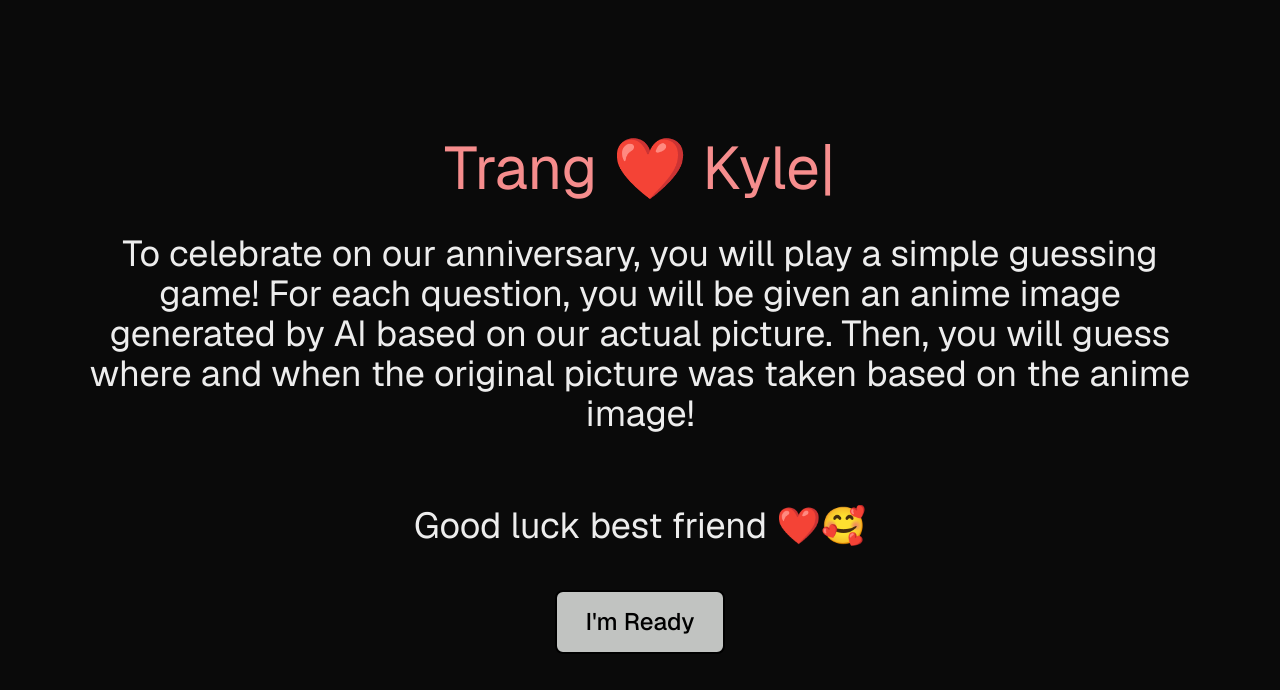
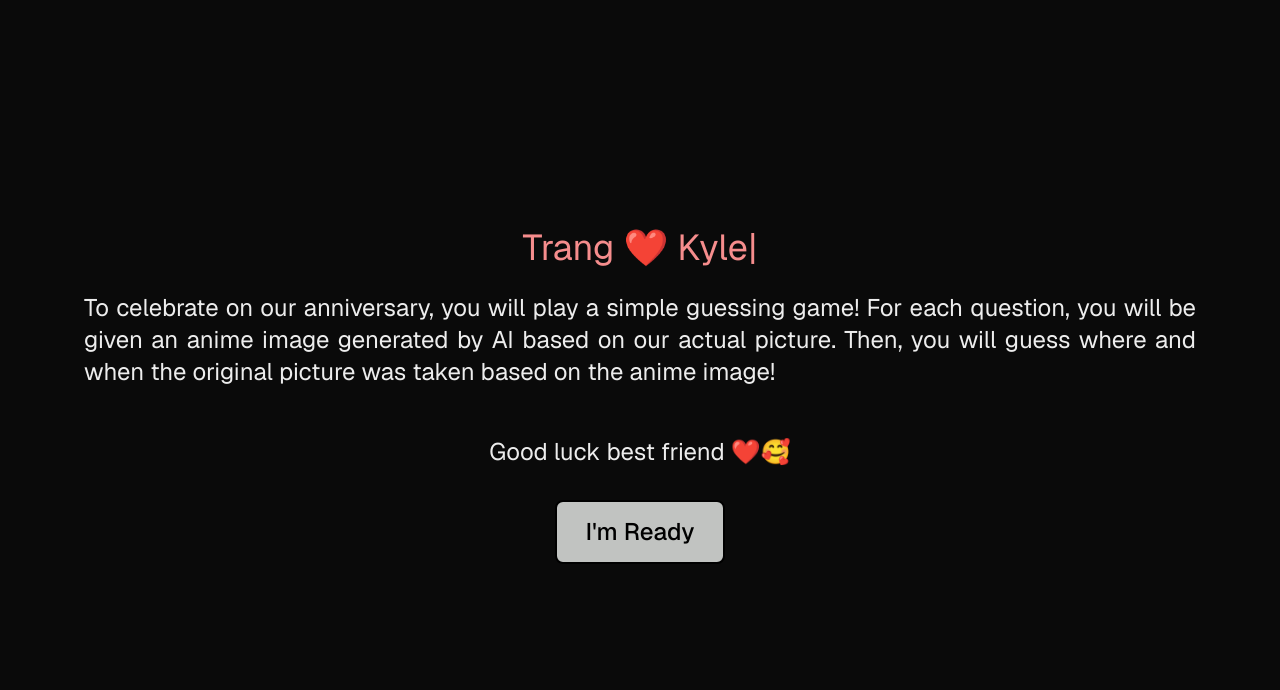
Before and after one commit to ttdo19/anniversary-2025, a Next.js app: page / in a window 1280 px wide. Shown: the top 690 px of the page. Built offline with nearby package versions, Linux system fonts and the light colour scheme.

Commit message:
Fix the font

```diff
--- a/src/app/page.tsx
+++ b/src/app/page.tsx
@@ -10,11 +10,11 @@ export default function Home() {
   const variants = Variants;
 
   return (
-    <motion.div className="h-screen flex flex-col items-center justify-center text-center p-[1.25em] mx-[5%] font-[family-name:var(--font-geist-sans)]"
+    <motion.div className="h-screen flex flex-col items-center justify-center text-justify p-[1.25em] mx-[5%] font-[family-name:var(--font-geist-sans)]"
       variants={variants}
       initial='initial'
       animate='visible'>
-      <div className="text-4xl max-sm:text-2xl min-lg:text-6xl" style={{color:textColor}}>
+      <div className="text-4xl max-sm:text-2xl min-2xl:text-6xl" style={{color:textColor}}>
       <TypeAnimation
         preRenderFirstString={true}
         sequence={[
@@ -32,10 +32,10 @@ export default function Home() {
         repeat={Infinity}
       />
       </div>
-      <h1 className="text-2xl max-sm:text-lg min-lg:text-4xl my-[1em]">
+      <h1 className="text-2xl max-sm:text-lg min-2xl:text-4xl my-[1em]">
         To celebrate on our anniversary, you will play a simple guessing game! For each question, you will be given an anime image generated by AI based on our actual picture. Then, you will guess where and when the original picture was taken based on the anime image!
       </h1>
-      <h1 className="text-2xl max-sm:text-lg min-lg:text-4xl my-[1em]">
+      <h1 className="text-2xl max-sm:text-lg min-2xl:text-4xl my-[1em]">
         Good luck best friend ❤️🥰
       </h1>
       <Link href="/questions" className="max-sm:text-lg text-2xl rounded-[8px] border-solid border-[2px] m-[0.5rem] border-black px-[1.2em] py-[0.6em] font-medium bg-[#C1C3C1] cursor-pointer text-black hover:bg-[#1A97DB] hover:text-white">
--- a/src/app/questions/question.tsx
+++ b/src/app/questions/question.tsx
@@ -55,14 +55,14 @@ export default function Question({animeImage, answerImage, question, possibleAns
                     />
                 </div>
 
-                <div className="flex flex-col flex-wrap justify-center w-[50vw] max-sm:w-[80vw] text-2xl max-sm:text-lg min-lg:text-4xl">
+                <div className="flex flex-col flex-wrap justify-center w-[50vw] max-sm:w-[80vw] text-2xl max-sm:text-lg min-2xl:text-4xl">
                     <h2>{question}</h2>
-                    <div className="flex flex-row flex-wrap justify-center text-lg max-sm:text-sm min-lg:text-2xl">
+                    <div className="flex flex-row flex-wrap justify-center text-lg max-sm:text-sm min-2xl:text-2xl">
                         {possibleAnswers.map((ans) => {
                             return <button
                             key={ans.id}
                             onClick={()=> handleClick(ans.id)}
-                            className="rounded-[8px] border-solid w-[300px] min-lg:w-[400px] border-[2px] m-[0.5rem] border-black px-[1.2em] py-[0.6em] font-medium bg-[#C1C3C1] cursor-pointer text-black hover:bg-[#1A97DB] hover:text-white">
+                            className="rounded-[8px] border-solid w-[300px] min-2xl:w-[400px] border-[2px] m-[0.5rem] border-black px-[1.2em] py-[0.6em] font-medium bg-[#C1C3C1] cursor-pointer text-black hover:bg-[#1A97DB] hover:text-white">
                                 {ans.text}
                             </button>
                         })}
```
